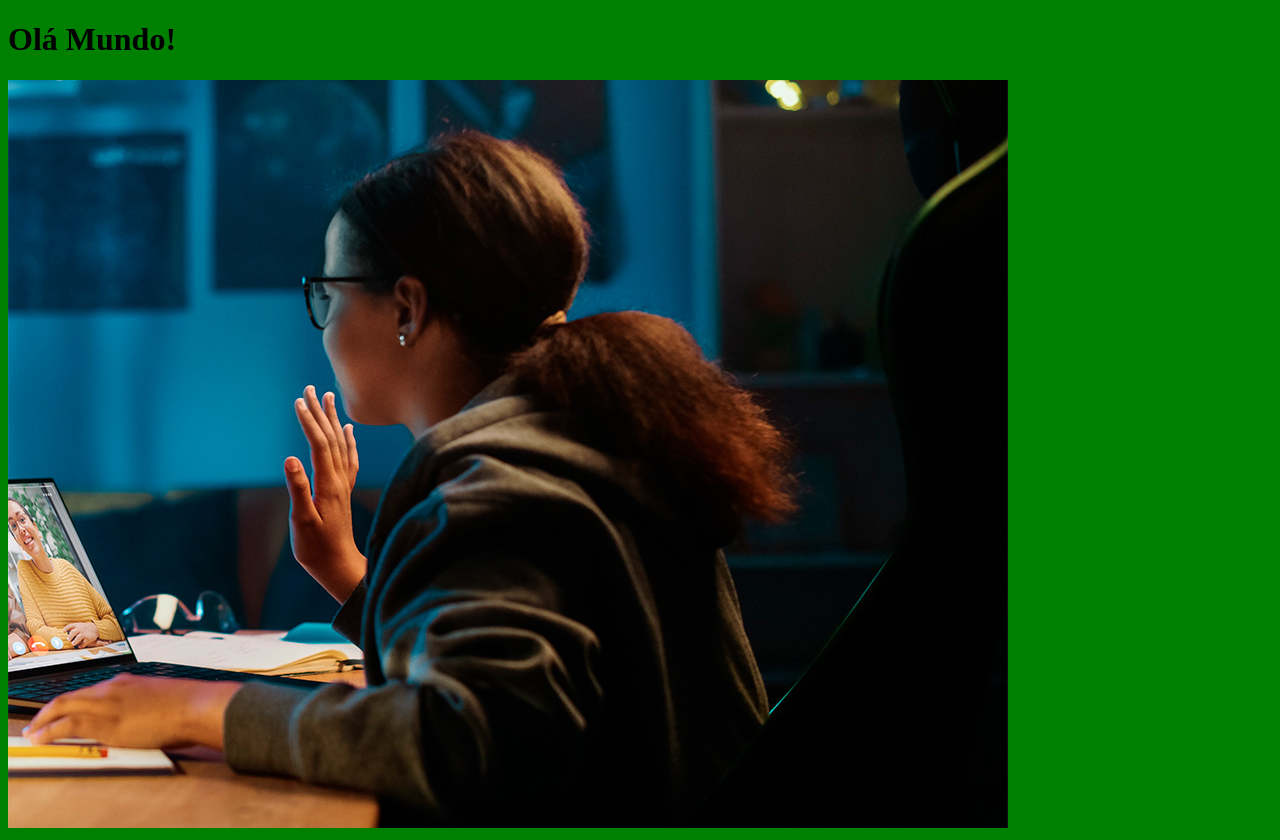
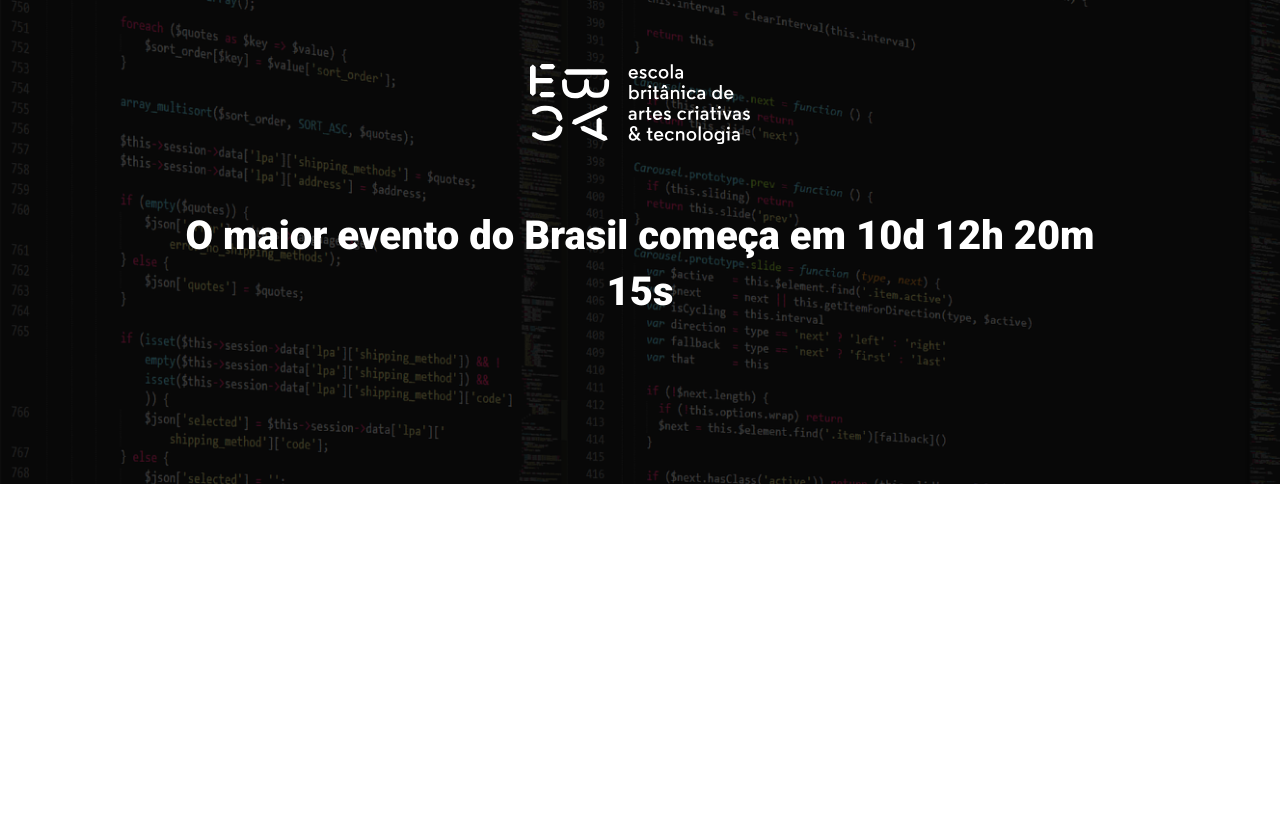
Before and after one commit to Cawesi/ebac_tech_talks, a website built with Parcel: page src/index.html in a window 1280 px wide. After the commit the page ends 800 px from the top, so only its background shows below. Built offline with nearby package versions, Linux system fonts and the light colour scheme.

Commit message:
Criando o hero

```diff
--- a/package.json
+++ b/package.json
@@ -4,7 +4,7 @@
   "description": "",
   "main": "index.js",
   "scripts": {
-    "dev": "parcel src/index.html src/styles/main.scss src/scripts/main.js",
+    "dev": "parcel src/index.html src/styles/main.scss src/js/main.js",
     "test": "echo \"Error: no test specified\" && exit 1"
   },
   "keywords": [],
--- a/src/index.html
+++ b/src/index.html
@@ -5,14 +5,25 @@
     <meta http-equiv="X-UA-Compatible" content="IE=edge">
     <meta name="viewport" content="width=device-width, initial-scale=1.0">
 
-    <title>Document</title>
+    <title>EBAC TECH TALKS</title>
 
+    <link rel="preconnect" href="https://fonts.googleapis.com">
+    <link rel="preconnect" href="https://fonts.gstatic.com" crossorigin>
+    <link href="https://fonts.googleapis.com/css2?family=Roboto:wght@400;700;900&display=swap" rel="stylesheet">
     <link rel="stylesheet" href="./styles/main.scss">
+
 </head>
 <body>
-    <h1>Olá Mundo!</h1>
 
-    <img src="./images/backend.png" alt="">
+    <header class="hero">
+        <div class="container">
+            <img src="./images/ebac_logo.svg" class="hero__logo" alt="EBAC">
+
+            <p class="hero__text">
+                O maior evento do Brasil começa em 10d 12h 20m 15s
+            </p>
+        </div>
+    </header>
 
     <script src="./js/main.js"></script>
 </body>
--- /dev/null
+++ b/src/styles/_hero.scss
@@ -0,0 +1,56 @@
+.hero {
+    padding-top: 64px;
+    padding-bottom: 100px;
+    background-image: url(../images/fundo.png);
+    background-repeat: no-repeat;
+    background-size: cover;
+    position: relative;
+
+    .container {
+        position: relative;
+    }
+
+    &::before {
+        position: absolute;
+        top: 0;
+        left: 0;
+        width: 100%;
+        height: 100%;
+        background-color: #000;
+
+        content: "";
+        opacity: .7;
+    }
+
+    &__text {
+        margin-top: 64px;
+        margin-bottom: 64px;
+
+        font-size: 40px;
+        font-weight: 800;
+        line-height: 56px;
+
+        text-align: center;
+    }
+
+    &__logo {
+        display: block;
+        height: 80px;
+        margin: 0 auto;
+    }
+
+    @media (max-width: 640px) {
+        padding: 40px 0;
+
+        &__logo {
+            height: 40px;
+        }
+
+        &__text {
+            font-size: 22px;
+            line-height: 24px;
+            margin: 24px 0;
+
+        }
+    }
+}
--- a/src/styles/main.scss
+++ b/src/styles/main.scss
@@ -1,3 +1,23 @@
-body {
-    background-color: green;
+@use 'hero';
+
+* {
+    margin: 0;
+    padding: 0;
+    box-sizing: border-box;
+    font-family: Roboto, sans-serif;
+    color: #fff;
 }
+
+.container {
+    max-width: 960px;
+    width: 100%;
+    margin: 0 auto;
+
+    @media (max-width: 640px) {
+        max-width: 80%;
+    }
+
+    @media (max-width: 1024px) {
+        max-width: 90%;
+    }
+}
```
